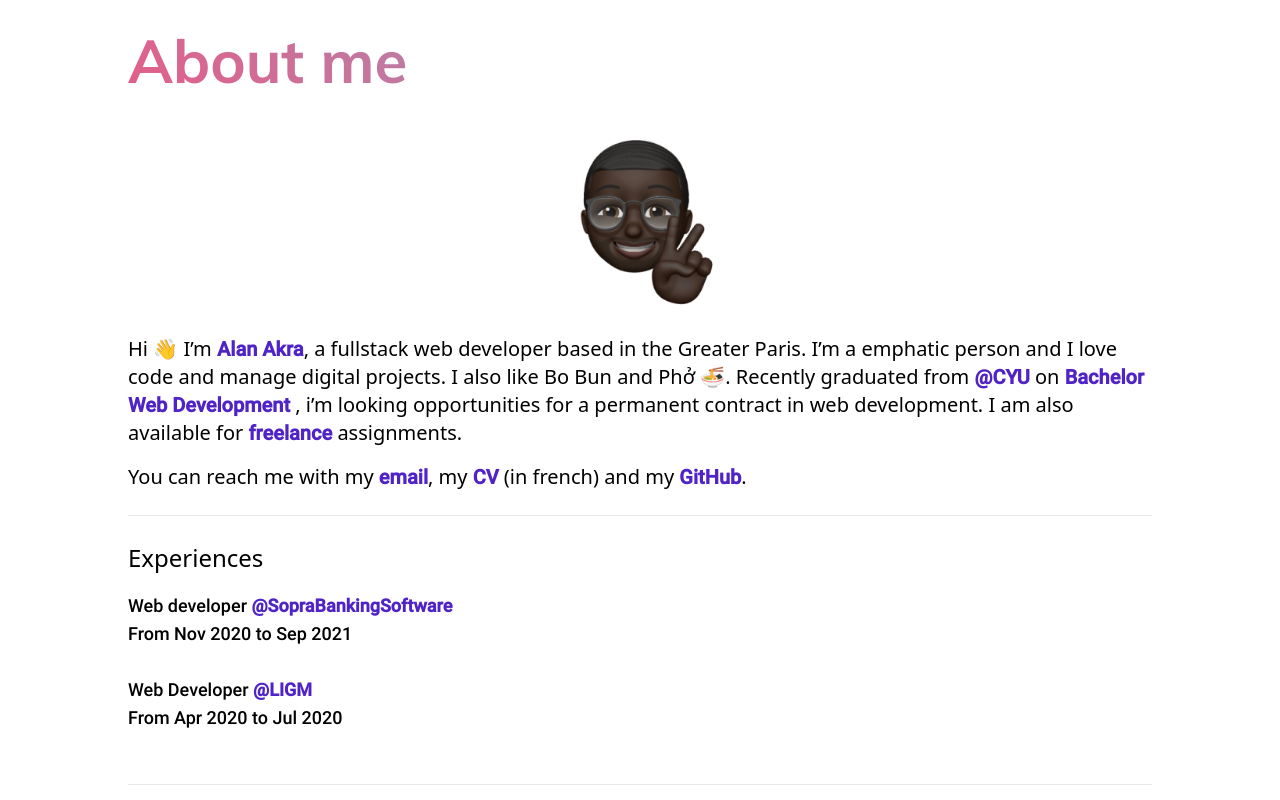
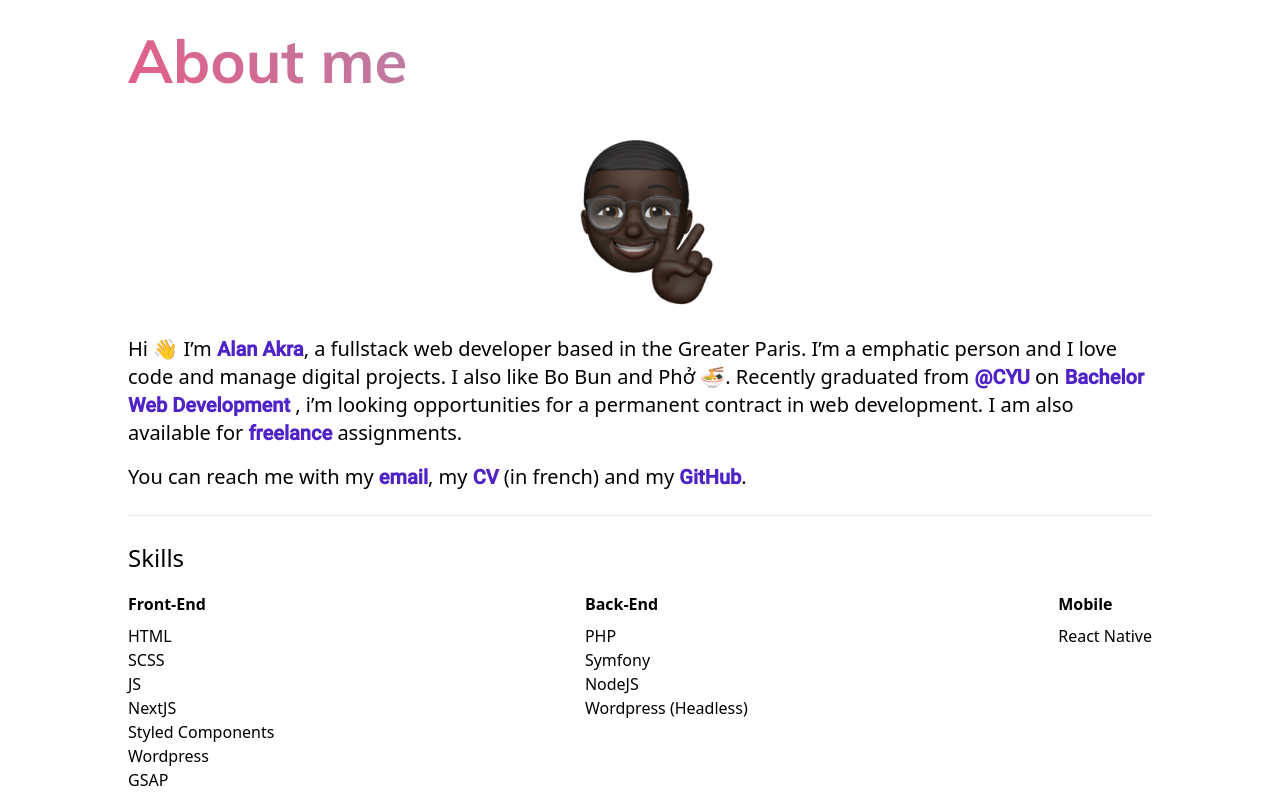
Before and after one commit to alanakra/alan-web, a Next.js app: page / in a window 1280 px wide. Shown: the top 800 px of the page. Built offline with nearby package versions, Linux system fonts and the light colour scheme.

Commit message:
Add skills

```diff
--- a/pages/index.js
+++ b/pages/index.js
@@ -3,6 +3,8 @@ import Link from 'next/link'
 import Spotify from '../components/spotify'
 
 function About() {
+
+  const skillsFront = ['HTML','SCSS','JS','NextJS','Styled Components','Wordpress']
 
   const experience = [{
     title: 'Web developer',
@@ -80,6 +82,41 @@ I am also available for <a href="https://www.malt.fr/profile/alanakra" className
 
     <hr/>
 
+    <h2 className="subtitle-page">Skills</h2>
+    <div className="flex justify-between">
+      <div className="item">
+        <p className="font-bold mb-2">Front-End</p>
+          <ul>
+            <li>HTML</li>
+            <li>SCSS</li>
+            <li>JS</li>
+            <li>NextJS</li>
+            <li>Styled Components</li>
+            <li>Wordpress</li>
+            <li>GSAP</li>
+          </ul>
+      </div>
+
+      <div className="item">
+      <p className="font-bold mb-2">Back-End</p>
+          <ul>
+            <li>PHP</li>
+            <li>Symfony</li>
+            <li>NodeJS</li>
+            <li>Wordpress (Headless)</li>
+          </ul>
+      </div>
+
+      <div className="item">
+      <p className="font-bold mb-2">Mobile</p>
+          <ul>
+            <li>React Native</li>
+          </ul>
+      </div>
+    </div>
+
+    <hr/>
+
     <h2 className="subtitle-page">Experiences</h2>
 
     <div className="text-lg text-roboto">
```
